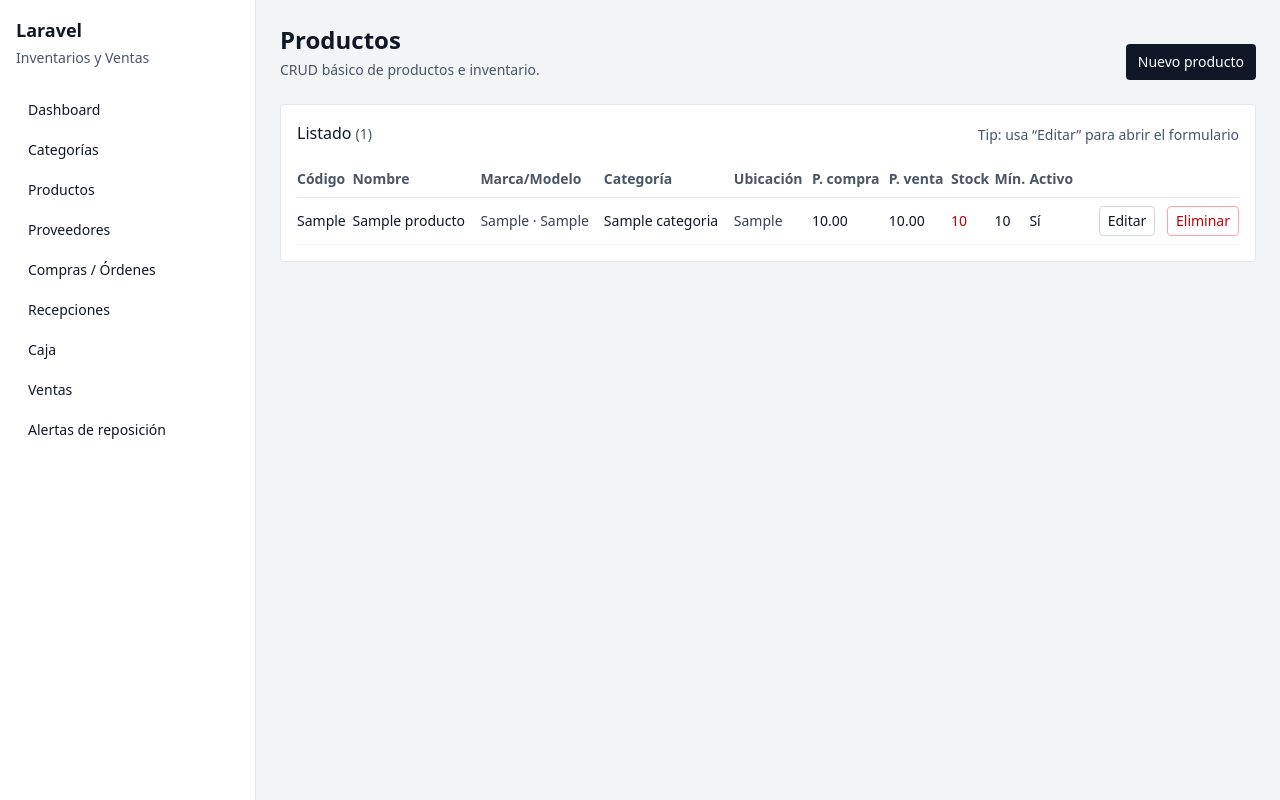
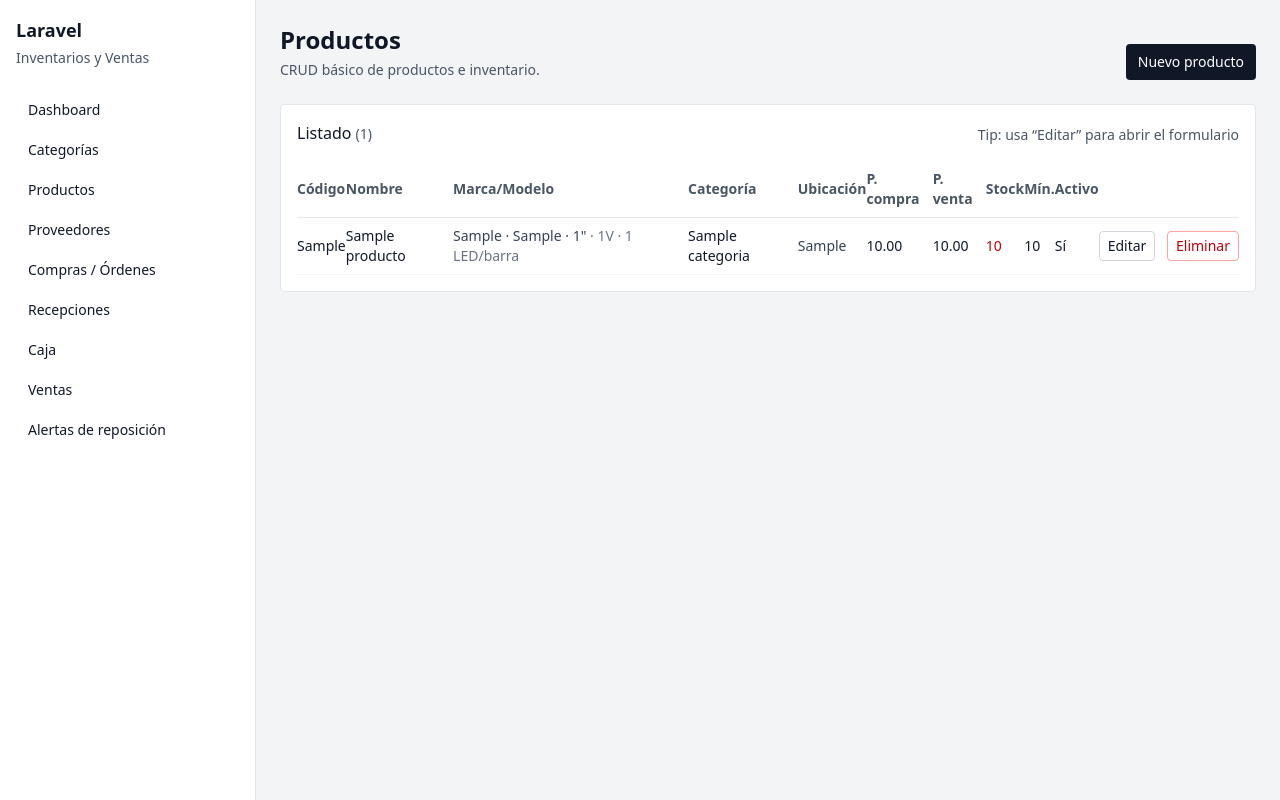
Before and after one commit to EstebanRamos25/sistemaInventariosElectronica, a Laravel app: page /productos in a window 1280 px wide. Run offline with Laravel 12, Linux system fonts and the light colour scheme; tables that the repository leaves empty hold one stand-in row (values such as "Sample post"); style sheets or scripts are compiled from the project's sources; some libraries are stand-ins or nearby versions.

Commit message:
Agregar campos de especificaciones para productos LED y mejorar la captura de recepción en empaques

```diff
--- a/app/Livewire/OrdenesCompraPage.php
+++ b/app/Livewire/OrdenesCompraPage.php
@@ -21,14 +21,14 @@ class OrdenesCompraPage extends Component
     public ?string $fecha_estimada_llegada = null;
     public ?string $observaciones = null;
 
-    /** @var array<int, array{producto_id:int|string, cantidad:int|string, precio_unitario:string|int|float}> */
+    /** @var array<int, array{producto_id:int|string, tipo_cantidad:'unidad'|'empaque', cantidad:int|string, precio_unitario:string|int|float}> */
     public array $items = [];
 
     public function mount(): void
     {
         $this->fecha_orden = now()->toDateString();
         $this->items = [
-            ['producto_id' => '', 'cantidad' => 1, 'precio_unitario' => '0.00'],
+            ['producto_id' => '', 'tipo_cantidad' => 'unidad', 'cantidad' => 1, 'precio_unitario' => '0.00'],
         ];
     }
 
@@ -43,7 +43,7 @@ class OrdenesCompraPage extends Component
 
     public function addItem(): void
     {
-        $this->items[] = ['producto_id' => '', 'cantidad' => 1, 'precio_unitario' => '0.00'];
+        $this->items[] = ['producto_id' => '', 'tipo_cantidad' => 'unidad', 'cantidad' => 1, 'precio_unitario' => '0.00'];
     }
 
     public function removeItem(int $index): void
@@ -66,11 +66,61 @@ class OrdenesCompraPage extends Component
             'observaciones' => ['nullable', 'string'],
             'items' => ['required', 'array', 'min:1'],
             'items.*.producto_id' => ['required', 'integer', Rule::exists('productos', 'id')],
+            'items.*.tipo_cantidad' => ['required', 'string', Rule::in(['unidad', 'empaque'])],
             'items.*.cantidad' => ['required', 'integer', 'min:1'],
             'items.*.precio_unitario' => ['required', 'numeric', 'min:0'],
         ]);
 
-        DB::transaction(function () {
+        $productoIds = collect($this->items)
+            ->pluck('producto_id')
+            ->map(fn ($id) => (int) $id)
+            ->filter(fn ($id) => $id > 0)
+            ->unique()
+            ->values()
+            ->all();
+
+        $productosPorId = Producto::query()
+            ->whereIn('id', $productoIds)
+            ->get(['id', 'unidades_por_empaque'])
+            ->keyBy('id');
+
+        $itemsNormalizados = [];
+        $total = 0.0;
+
+        foreach ($this->items as $item) {
+            $productoId = (int) $item['producto_id'];
+            $tipoCantidad = (string) ($item['tipo_cantidad'] ?? 'unidad');
+
+            $cantidadIngresada = (int) $item['cantidad'];
+            $precioIngresado = (float) $item['precio_unitario'];
+
+            $cantidadUnidades = $cantidadIngresada;
+            $precioUnitario = $precioIngresado;
+
+            if ($tipoCantidad === 'empaque') {
+                /** @var \App\Models\Producto|null $producto */
+                $producto = $productosPorId[$productoId] ?? null;
+                $unidadesPorEmpaque = (int) ($producto?->unidades_por_empaque ?? 0);
+                if ($unidadesPorEmpaque <= 0) {
+                    throw new \InvalidArgumentException('Para comprar por empaque, el producto debe tener “Unidades por empaque”.');
+                }
+
+                $cantidadUnidades = $cantidadIngresada * $unidadesPorEmpaque;
+                $precioUnitario = $precioIngresado / $unidadesPorEmpaque;
+            }
+
+            $subtotal = $cantidadUnidades * $precioUnitario;
+            $total += $subtotal;
+
+            $itemsNormalizados[] = [
+                'producto_id' => $productoId,
+                'cantidad' => $cantidadUnidades,
+                'precio_unitario' => $precioUnitario,
+                'subtotal' => $subtotal,
+            ];
+        }
+
+        DB::transaction(function () use ($itemsNormalizados, $total) {
             $orden = OrdenCompra::query()->create([
                 'proveedor_id' => (int) $this->proveedor_id,
                 'numero_orden' => $this->numero_orden,
@@ -81,18 +131,12 @@ class OrdenesCompraPage extends Component
                 'observaciones' => $this->observaciones,
             ]);
 
-            $total = 0.0;
-            foreach ($this->items as $item) {
-                $cantidad = (int) $item['cantidad'];
-                $precio = (float) $item['precio_unitario'];
-                $subtotal = $cantidad * $precio;
-                $total += $subtotal;
-
+            foreach ($itemsNormalizados as $row) {
                 $orden->detalles()->create([
-                    'producto_id' => (int) $item['producto_id'],
-                    'cantidad' => $cantidad,
-                    'precio_unitario' => number_format($precio, 2, '.', ''),
-                    'subtotal' => number_format($subtotal, 2, '.', ''),
+                    'producto_id' => (int) $row['producto_id'],
+                    'cantidad' => (int) $row['cantidad'],
+                    'precio_unitario' => number_format((float) $row['precio_unitario'], 2, '.', ''),
+                    'subtotal' => number_format((float) $row['subtotal'], 2, '.', ''),
                 ]);
             }
 
@@ -104,6 +148,6 @@ class OrdenesCompraPage extends Component
 
         $this->reset(['proveedor_id', 'numero_orden', 'fecha_estimada_llegada', 'observaciones']);
         $this->fecha_orden = now()->toDateString();
-        $this->items = [['producto_id' => '', 'cantidad' => 1, 'precio_unitario' => '0.00']];
+        $this->items = [['producto_id' => '', 'tipo_cantidad' => 'unidad', 'cantidad' => 1, 'precio_unitario' => '0.00']];
     }
 }
--- a/app/Livewire/ProductosPage.php
+++ b/app/Livewire/ProductosPage.php
@@ -5,6 +5,7 @@ namespace App\Livewire;
 use App\Models\Categoria;
 use App\Models\Producto;
 use Illuminate\Validation\Rule;
+use Illuminate\Support\Str;
 use Livewire\Attributes\Layout;
 use Livewire\Attributes\Title;
 use Livewire\Component;
@@ -22,6 +23,10 @@ class ProductosPage extends Component
     public ?string $descripcion = null;
     public ?string $marca = null;
     public ?string $modelo_tv = null;
+    public int|string|null $pulgadas_tv = null;
+    public string|int|float|null $voltaje_led = null;
+    public int|string|null $leds_por_barra = null;
+    public ?string $caracteristicas_barra = null;
 
     public string $unidad = 'pieza';
     public ?string $empaque = null;
@@ -58,6 +63,10 @@ class ProductosPage extends Component
         $this->descripcion = $p->descripcion;
         $this->marca = $p->marca;
         $this->modelo_tv = $p->modelo_tv;
+        $this->pulgadas_tv = $p->pulgadas_tv;
+        $this->voltaje_led = $p->voltaje_led === null ? null : (string) $p->voltaje_led;
+        $this->leds_por_barra = $p->leds_por_barra;
+        $this->caracteristicas_barra = $p->caracteristicas_barra;
         $this->unidad = $p->unidad ?? 'pieza';
         $this->empaque = $p->empaque;
         $this->unidades_por_empaque = $p->unidades_por_empaque;
@@ -86,6 +95,11 @@ class ProductosPage extends Component
 
     public function save(): void
     {
+        $this->codigo = trim($this->codigo);
+        if ($this->codigo === '') {
+            $this->codigo = $this->sugerirCodigo();
+        }
+
         $data = $this->validate([
             'categoria_id' => ['required', 'integer', Rule::exists('categorias', 'id')],
             'codigo' => ['required', 'string', 'max:255', Rule::unique('productos', 'codigo')->ignore($this->editingId)],
@@ -93,6 +107,10 @@ class ProductosPage extends Component
             'descripcion' => ['nullable', 'string'],
             'marca' => ['nullable', 'string', 'max:255'],
             'modelo_tv' => ['nullable', 'string', 'max:255'],
+            'pulgadas_tv' => ['nullable', 'integer', 'min:1', 'max:200'],
+            'voltaje_led' => ['nullable', 'numeric', 'min:0', 'max:999.99'],
+            'leds_por_barra' => ['nullable', 'integer', 'min:1', 'max:500'],
+            'caracteristicas_barra' => ['nullable', 'string', 'max:255'],
             'unidad' => ['required', 'string', 'max:20'],
             'empaque' => ['nullable', 'string', 'max:30'],
             'unidades_por_empaque' => ['nullable', 'integer', 'min:1'],
@@ -139,6 +157,10 @@ class ProductosPage extends Component
         $this->descripcion = null;
         $this->marca = null;
         $this->modelo_tv = null;
+        $this->pulgadas_tv = null;
+        $this->voltaje_led = null;
+        $this->leds_por_barra = null;
+        $this->caracteristicas_barra = null;
         $this->unidad = 'pieza';
         $this->empaque = null;
         $this->unidades_por_empaque = null;
@@ -151,4 +173,66 @@ class ProductosPage extends Component
         $this->ubicacion = null;
         $this->activo = true;
     }
+
+    private function sugerirCodigo(): string
+    {
+        $parts = [];
+
+        $marca = trim((string) ($this->marca ?? ''));
+        $modelo = trim((string) ($this->modelo_tv ?? ''));
+        $nombre = trim((string) ($this->nombre ?? ''));
+
+        if ($marca !== '') {
+            $parts[] = $marca;
+        }
+
+        $pulgadas = is_numeric($this->pulgadas_tv) ? (int) $this->pulgadas_tv : null;
+        if ($pulgadas !== null && $pulgadas > 0) {
+            $parts[] = $pulgadas.'IN';
+        }
+
+        if ($modelo !== '') {
+            $parts[] = $modelo;
+        }
+
+        $voltaje = is_numeric($this->voltaje_led) ? (float) $this->voltaje_led : null;
+        if ($voltaje !== null && $voltaje > 0) {
+            $voltStr = rtrim(rtrim(number_format($voltaje, 2, '.', ''), '0'), '.');
+            $parts[] = $voltStr.'V';
+        }
+
+        $ledsPorBarra = is_numeric($this->leds_por_barra) ? (int) $this->leds_por_barra : null;
+        if ($ledsPorBarra !== null && $ledsPorBarra > 0) {
+            $parts[] = $ledsPorBarra.'LED';
+        }
+
+        $unidadesPorEmpaque = is_numeric($this->unidades_por_empaque) ? (int) $this->unidades_por_empaque : null;
+        if ($unidadesPorEmpaque !== null && $unidadesPorEmpaque > 0) {
+            $parts[] = 'PK'.$unidadesPorEmpaque;
+        }
+
+        if ($parts === []) {
+            $parts[] = $nombre !== '' ? $nombre : 'PROD';
+        }
+
+        $base = Str::upper(Str::slug(implode('-', $parts), '-'));
+        $base = substr($base, 0, 60);
+        $base = $base !== '' ? $base : 'PROD';
+
+        $candidate = $base;
+        for ($i = 1; $i <= 99; $i++) {
+            $exists = Producto::query()
+                ->where('codigo', $candidate)
+                ->when($this->editingId, fn ($q) => $q->where('id', '!=', $this->editingId))
+                ->exists();
+
+            if (! $exists) {
+                return $candidate;
+            }
+
+            $candidate = $base.'-'.str_pad((string) $i, 2, '0', STR_PAD_LEFT);
+        }
+
+        return $base.'-'.Str::upper(Str::random(6));
+    }
 }
--- a/app/Livewire/RecepcionesRegistrarPage.php
+++ b/app/Livewire/RecepcionesRegistrarPage.php
@@ -15,7 +15,9 @@ class RecepcionesRegistrarPage extends Component
     public int|string $orden_compra_id = '';
     public ?string $observaciones = null;
 
-    /** @var array<int, array{producto_id:int, codigo:string, nombre:string, cantidad_ordenada:int, cantidad_recibida:int}> */
+    public bool $recibir_en_empaques = false;
+
+    /** @var array<int, array{producto_id:int, codigo:string, nombre:string, unidad:?string, empaque:?string, unidades_por_empaque:?int, cantidad_ordenada:int, cantidad_recibida:int}> */
     public array $items = [];
 
     public ?int $ultima_recepcion_id = null;
@@ -50,6 +52,9 @@ class RecepcionesRegistrarPage extends Component
                     'producto_id' => (int) $d->producto_id,
                     'codigo' => (string) $d->producto?->codigo,
                     'nombre' => (string) $d->producto?->nombre,
+                    'unidad' => $d->producto?->unidad,
+                    'empaque' => $d->producto?->empaque,
+                    'unidades_por_empaque' => $d->producto?->unidades_por_empaque,
                     'cantidad_ordenada' => (int) $d->cantidad,
                     'cantidad_recibida' => 0,
                 ];
@@ -67,10 +72,20 @@ class RecepcionesRegistrarPage extends Component
 
         $items = collect($this->items)
             ->filter(fn ($i) => (int) ($i['cantidad_recibida'] ?? 0) > 0)
-            ->map(fn ($i) => [
-                'producto_id' => (int) $i['producto_id'],
-                'cantidad_recibida' => (int) $i['cantidad_recibida'],
-            ])
+            ->map(function ($i) {
+                $cantidadIngresada = (int) $i['cantidad_recibida'];
+                $unidadesPorEmpaque = (int) ($i['unidades_por_empaque'] ?? 0);
+
+                $cantidadUnidades = $cantidadIngresada;
+                if ($this->recibir_en_empaques && $unidadesPorEmpaque > 0) {
+                    $cantidadUnidades = $cantidadIngresada * $unidadesPorEmpaque;
+                }
+
+                return [
+                    'producto_id' => (int) $i['producto_id'],
+                    'cantidad_recibida' => $cantidadUnidades,
+                ];
+            })
             ->values()
             ->all();
 
--- a/app/Models/Producto.php
+++ b/app/Models/Producto.php
@@ -27,6 +27,10 @@ class Producto extends Model
         'descripcion',
         'marca',
         'modelo_tv',
+        'pulgadas_tv',
+        'voltaje_led',
+        'leds_por_barra',
+        'caracteristicas_barra',
         'unidad',
         'empaque',
         'unidades_por_empaque',
@@ -43,6 +47,7 @@ class Producto extends Model
     protected $casts = [
         'precio_compra' => 'decimal:2',
         'precio_venta' => 'decimal:2',
+        'voltaje_led' => 'decimal:2',
         'activo' => 'boolean',
     ];
 
--- a/resources/views/livewire/productos-page.blade.php
+++ b/resources/views/livewire/productos-page.blade.php
@@ -42,8 +42,13 @@
 
                 <div class="grid grid-cols-1 gap-3 md:grid-cols-2">
                     <div>
-                        <label class="block text-sm font-medium">Código</label>
-                        <input class="mt-1 w-full rounded border border-gray-300 bg-white px-3 py-2 text-sm" wire:model="codigo" />
+                        <label class="block text-sm font-medium">Código / SKU</label>
+                        <input
+                            class="mt-1 w-full rounded border border-gray-300 bg-white px-3 py-2 text-sm"
+                            placeholder='Ej: LG-40IN-LM1234-3V-5LED-PK4'
+                            wire:model="codigo"
+                        />
+                        <div class="mt-1 text-xs text-gray-600">Si lo dejas vacío, el sistema sugiere uno con Marca/Modelo/Pulgadas.</div>
                         @error('codigo') <div class="mt-1 text-sm text-red-600">{{ $message }}</div> @enderror
                     </div>
                     <div>
@@ -64,8 +69,32 @@
                         <input class="mt-1 w-full rounded border border-gray-300 bg-white px-3 py-2 text-sm" wire:model="marca" />
                     </div>
                     <div>
-                        <label class="block text-sm font-medium">Modelo TV</label>
-                        <input class="mt-1 w-full rounded border border-gray-300 bg-white px-3 py-2 text-sm" wire:model="modelo_tv" />
+                        <label class="block text-sm font-medium">Modelo(s) TV (compatibles)</label>
+                        <input class="mt-1 w-full rounded border border-gray-300 bg-white px-3 py-2 text-sm" placeholder="Ej: 40LF5650, 40LF5700" wire:model="modelo_tv" />
+                        <div class="mt-1 text-xs text-gray-600">Puedes colocar varios modelos separados por coma.</div>
+                    </div>
+                </div>
+
+                <div class="grid grid-cols-1 gap-3 md:grid-cols-4">
+                    <div>
+                        <label class="block text-sm font-medium">Pulgadas TV</label>
+                        <input type="number" class="mt-1 w-full rounded border border-gray-300 bg-white px-3 py-2 text-sm" wire:model="pulgadas_tv" />
+                        @error('pulgadas_tv') <div class="mt-1 text-sm text-red-600">{{ $message }}</div> @enderror
+                    </div>
+                    <div>
+                        <label class="block text-sm font-medium">Voltaje LED (V)</label>
+                        <input type="number" step="0.01" class="mt-1 w-full rounded border border-gray-300 bg-white px-3 py-2 text-sm" wire:model="voltaje_led" />
+                        @error('voltaje_led') <div class="mt-1 text-sm text-red-600">{{ $message }}</div> @enderror
+                    </div>
+                    <div>
+                        <label class="block text-sm font-medium">LEDs por barra</label>
+                        <input type="number" class="mt-1 w-full rounded border border-gray-300 bg-white px-3 py-2 text-sm" wire:model="leds_por_barra" />
+                        @error('leds_por_barra') <div class="mt-1 text-sm text-red-600">{{ $message }}</div> @enderror
+                    </div>
+                    <div>
+                        <label class="block text-sm font-medium">Características barra</label>
+                        <input class="mt-1 w-full rounded border border-gray-300 bg-white px-3 py-2 text-sm" wire:model="caracteristicas_barra" />
+                        @error('caracteristicas_barra') <div class="mt-1 text-sm text-red-600">{{ $message }}</div> @enderror
                     </div>
                 </div>
 
@@ -168,7 +197,21 @@
                                 <td class="py-2 font-medium">{{ $p->codigo }}</td>
                                 <td class="py-2">{{ $p->nombre }}</td>
                                 <td class="py-2 hidden lg:table-cell text-gray-700">
-                                    {{ $p->marca }}@if($p->marca && $p->modelo_tv) · @endif{{ $p->modelo_tv }}
+                                    {{ $p->marca }}@if($p->marca && $p->modelo_tv) · @endif{{ $p->modelo_tv }}@if($p->pulgadas_tv) · {{ $p->pulgadas_tv }}&quot;@endif
+                                    @if($p->voltaje_led || $p->leds_por_barra)
+                                        <span class="text-gray-500">
+                                            ·
+                                            @if($p->voltaje_led)
+                                                {{ rtrim(rtrim(number_format((float) $p->voltaje_led, 2, '.', ''), '0'), '.') }}V
+                                            @endif
+                                            @if($p->voltaje_led && $p->leds_por_barra)
+                                                ·
+                                            @endif
+                                            @if($p->leds_por_barra)
+                                                {{ $p->leds_por_barra }} LED/barra
+                                            @endif
+                                        </span>
+                                    @endif
                                 </td>
                                 <td class="py-2">{{ $p->categoria?->nombre }}</td>
                                 <td class="py-2 hidden xl:table-cell text-gray-700">{{ $p->ubicacion }}</td>
```
Also changed, not shown: resources/views/livewire/ordenes-compra-page.blade.php (+17 -2 lines), resources/views/livewire/recepciones-registrar-page.blade.php (+19 -1 lines), database/migrations/0001_01_01_010126_add_specs_led_to_productos_table.php (added).
